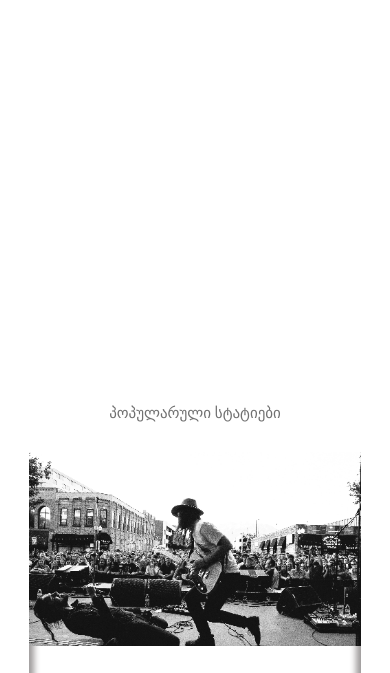
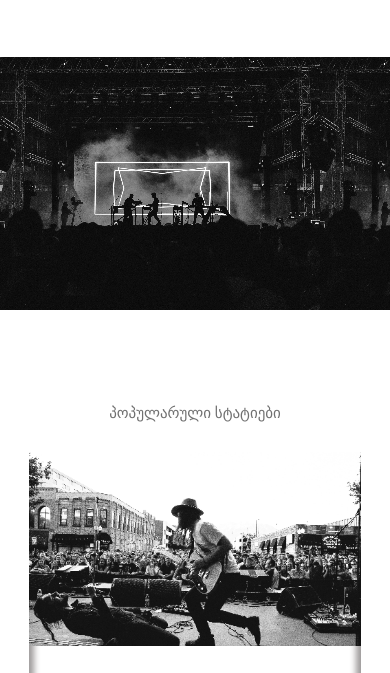
Before and after one commit to webmako/davaleba9, a plain HTML site: page index.html in a window 390 px wide. Shown: the part 150-823 px from the top of the page. Drawn offline with Linux system fonts and the light colour scheme; files whose address does not match are found by name.

Commit message:
foto url

```diff
--- a/css/style.css
+++ b/css/style.css
@@ -30,7 +30,7 @@ ul{
     height: 613px;
     margin: 0 auto 151px auto;
    /* border: 3px solid green; */
-    background-image: url("foto/foto1.png");
+    background-image: url("/davaleba9/foto/foto1.png");
     /* background-position: center;
     background-repeat: no-repeat; */
 
@@ -143,7 +143,7 @@ nav{
     display: none;
 }
 .section_1 {
-    background-image: url("foto/change.png");
+    background-image: url("/davaleba9/foto/change.png");
     width: 100%;
     height: 253px;
     margin:0 auto 96px auto ;
```
